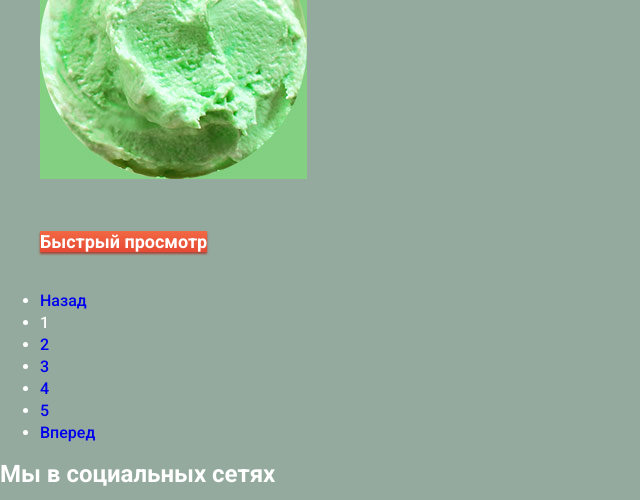
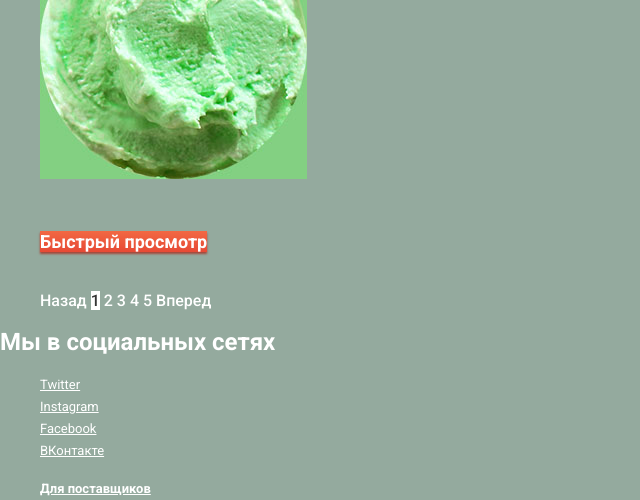
Before and after one commit to ledomskiy/563961-gllacy, a plain HTML site: page catalog.html in a window 1280 px wide. Shown: the part 6919-7419 px from the top of the page, without its empty margins (0-640 px from the left). Drawn offline with Linux system fonts and the light colour scheme.

Commit message:
Базовая стилизация пагинатора на странице каталога

```diff
--- a/css/style.css
+++ b/css/style.css
@@ -465,3 +465,26 @@ button.button-primary {
 button.button-secondary {
   font-family: inherit;
 }
+
+
+.paginator-page-list {
+  list-style: none;
+}
+
+.paginator-page {
+  display: inline-block;
+}
+
+.paginator-page a {
+  color: white;
+}
+
+.paginator-page a:hover {
+  background-color: rgba(255, 255, 255, 0.2);
+}
+
+.paginator-page + .active a,
+.paginator-page a:active{
+  background: white;
+  color: #353535;
+}
```
